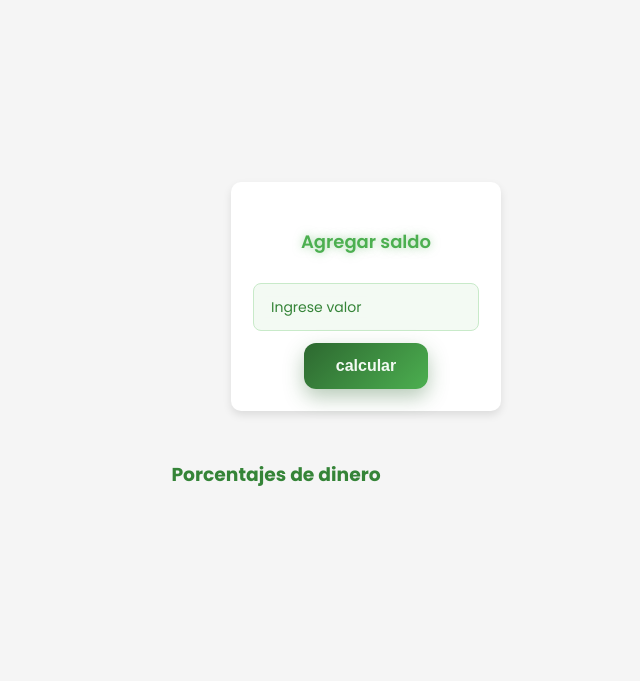
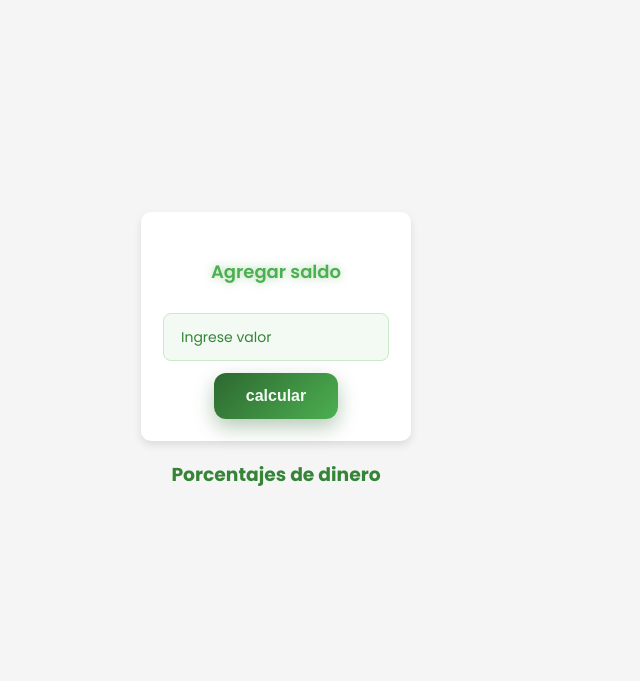
Before and after one commit to DanielEstebangc/automatizacion_porcentaje_dinero, a Flask app: page / in a window 1280 px wide. Shown: the part 95-776 px from the top of the page, without its empty margins (364-1004 px from the left). Run offline with Flask 3, Linux system fonts and the light colour scheme.

Commit message:
-Eliminacion de stylos de la clase tarjeta que interferian como se veia organizado en pantalla

```diff
--- a/app.py
+++ b/app.py
@@ -37,10 +37,10 @@ def calcular():
     return jsonify(resultado)
 
 # Ejecutar la aplicación en test
-# if __name__ == "__main__":
-#     app.run(debug=True)
+if __name__ == "__main__":
+    app.run(debug=True)
 
 # Ejecutar la aplicación en producción
-if __name__ == "__main__":
-    port = int(os.environ.get("PORT", 5000))  # Render pasa el puerto por env
-    app.run(host="0.0.0.0", port=port)
+# if __name__ == "__main__":
+#     port = int(os.environ.get("PORT", 5000))  # Render pasa el puerto por env
+#     app.run(host="0.0.0.0", port=port)
--- a/static/css/input-card/input-card.css
+++ b/static/css/input-card/input-card.css
@@ -2,13 +2,13 @@
     gap: 20px;
     display: flex;
     flex-direction: column;
-    align-self: flex-start;   /* se mueve a la izquierda */
+    /* align-self: flex-start;   se mueve a la izquierda */
     background-color: white;
     border-radius: 10px;
     box-shadow: 0 4px 8px rgba(0, 0, 0, 0.1);
     padding: 20px;
     text-align: center;
-    transform: translate(90px, -30px); /* X=20px a la derecha, Y=20px arriba */
+   /*ransform: translate(90px, -30px); /* X=20px a la derecha, Y=20px arriba */
 
      /* 👇 EL BORDE EXISTE DESDE YA */
     border: 2px solid transparent;
```
